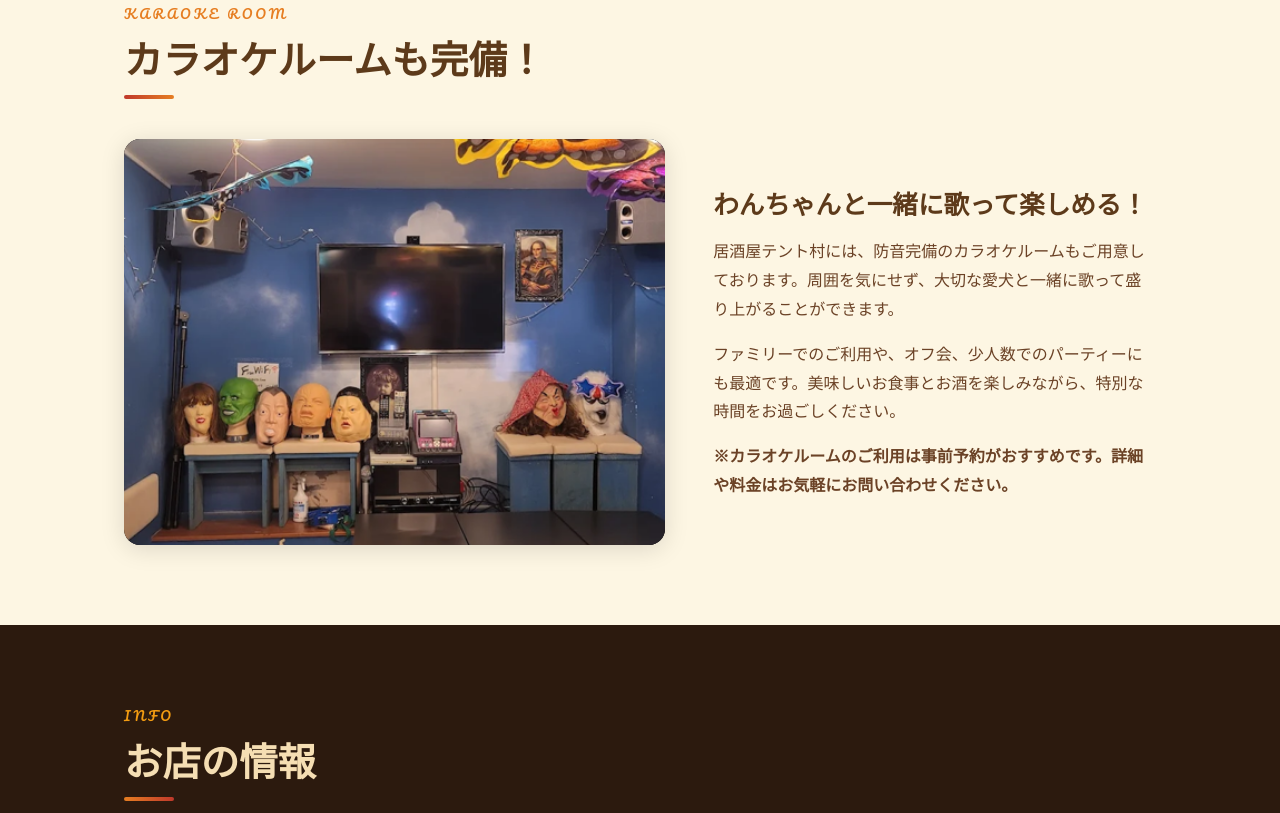
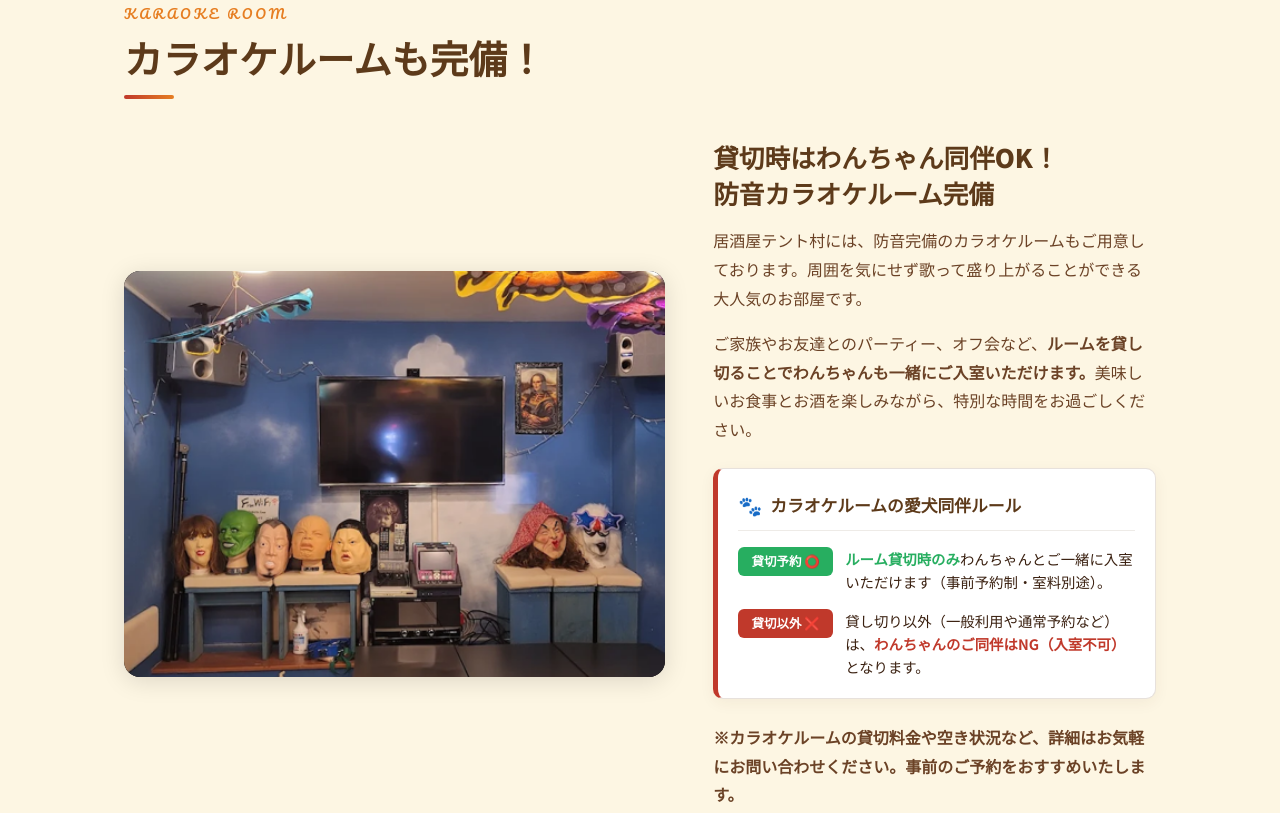
Before and after one commit to yukamizugaki-crypto/tentomura, a plain HTML site: page index.html in a window 1280 px wide. Shown: the part 4470-5283 px from the top of the page. Drawn offline with Linux system fonts and the light colour scheme.

Commit message:
Add files via upload

```diff
--- a/index.html
+++ b/index.html
@@ -217,10 +217,28 @@
           </div>
         </div>
         <div class="karaoke-desc">
-          <h3>わんちゃんと一緒に歌って楽しめる！</h3>
-          <p>居酒屋テント村には、防音完備のカラオケルームもご用意しております。周囲を気にせず、大切な愛犬と一緒に歌って盛り上がることができます。</p>
-          <p>ファミリーでのご利用や、オフ会、少人数でのパーティーにも最適です。美味しいお食事とお酒を楽しみながら、特別な時間をお過ごしください。</p>
-          <p class="karaoke-note">※カラオケルームのご利用は事前予約がおすすめです。詳細や料金はお気軽にお問い合わせください。</p>
+          <h3>貸切時はわんちゃん同伴OK！<br />防音カラオケルーム完備</h3>
+          <p>居酒屋テント村には、防音完備のカラオケルームもご用意しております。周囲を気にせず歌って盛り上がることができる大人気のお部屋です。</p>
+          <p>ご家族やお友達とのパーティー、オフ会など、<strong>ルームを貸し切ることでわんちゃんも一緒にご入室いただけます。</strong>美味しいお食事とお酒を楽しみながら、特別な時間をお過ごしください。</p>
+
+          <!-- わんちゃん同伴ルールボックス -->
+          <div class="karaoke-rule-box">
+            <div class="rule-title">
+              <span class="rule-icon">🐾</span> カラオケルームの愛犬同伴ルール
+            </div>
+            <div class="rule-content">
+              <div class="rule-item yes">
+                <span class="badge ok">貸切予約 ⭕</span>
+                <p><strong>ルーム貸切時のみ</strong>わんちゃんとご一緒に入室いただけます（事前予約制・室料別途）。</p>
+              </div>
+              <div class="rule-item no">
+                <span class="badge ng">貸切以外 ❌</span>
+                <p>貸し切り以外（一般利用や通常予約など）は、<strong>わんちゃんのご同伴はNG（入室不可）</strong>となります。</p>
+              </div>
+            </div>
+          </div>
+
+          <p class="karaoke-note">※カラオケルームの貸切料金や空き状況など、詳細はお気軽にお問い合わせください。事前のご予約をおすすめいたします。</p>
         </div>
       </div>
     </div>
--- a/style.css
+++ b/style.css
@@ -1259,6 +1259,100 @@ a {
   margin-bottom: 16px;
 }
 
+/* わんちゃん同伴ルールボックス */
+.karaoke-rule-box {
+  background: var(--white);
+  border: 1px solid rgba(93, 58, 26, 0.15);
+  border-left: 5px solid var(--red);
+  border-radius: 10px;
+  padding: 20px;
+  margin: 24px 0;
+  box-shadow: 0 4px 15px rgba(93, 58, 26, 0.06);
+  transition: transform 0.3s ease, box-shadow 0.3s ease;
+}
+
+.karaoke-rule-box:hover {
+  transform: translateY(-2px);
+  box-shadow: 0 8px 24px rgba(93, 58, 26, 0.1);
+}
+
+.karaoke-rule-box .rule-title {
+  display: flex;
+  align-items: center;
+  gap: 8px;
+  font-weight: 700;
+  font-size: 1.05rem;
+  color: var(--bark);
+  margin-bottom: 16px;
+  border-bottom: 1px solid rgba(93, 58, 26, 0.1);
+  padding-bottom: 8px;
+}
+
+.karaoke-rule-box .rule-title .rule-icon {
+  font-size: 1.2rem;
+}
+
+.karaoke-rule-box .rule-content {
+  display: flex;
+  flex-direction: column;
+  gap: 16px;
+}
+
+.karaoke-rule-box .rule-item {
+  display: flex;
+  align-items: flex-start;
+  gap: 12px;
+}
+
+.karaoke-rule-box .badge {
+  flex-shrink: 0;
+  font-size: 0.78rem;
+  font-weight: 700;
+  padding: 4px 12px;
+  border-radius: 6px;
+  color: var(--white);
+  text-align: center;
+  min-width: 95px;
+}
+
+.karaoke-rule-box .badge.ok {
+  background-color: var(--green);
+}
+
+.karaoke-rule-box .badge.ng {
+  background-color: var(--red);
+}
+
+.karaoke-rule-box .rule-item p {
+  font-size: 0.9rem;
+  line-height: 1.6;
+  color: var(--text);
+  margin-bottom: 0;
+}
+
+.karaoke-rule-box .rule-item p strong {
+  font-weight: 700;
+}
+
+.karaoke-rule-box .rule-item.yes p strong {
+  color: var(--green);
+}
+
+.karaoke-rule-box .rule-item.no p strong {
+  color: var(--red);
+}
+
+@media (max-width: 480px) {
+  .karaoke-rule-box .rule-item {
+    flex-direction: column;
+    align-items: flex-start;
+    gap: 6px;
+  }
+  .karaoke-rule-box .badge {
+    min-width: auto;
+  }
+}
+
 .karaoke-note {
   font-size: 0.88rem;
   font-weight: 700;
```
